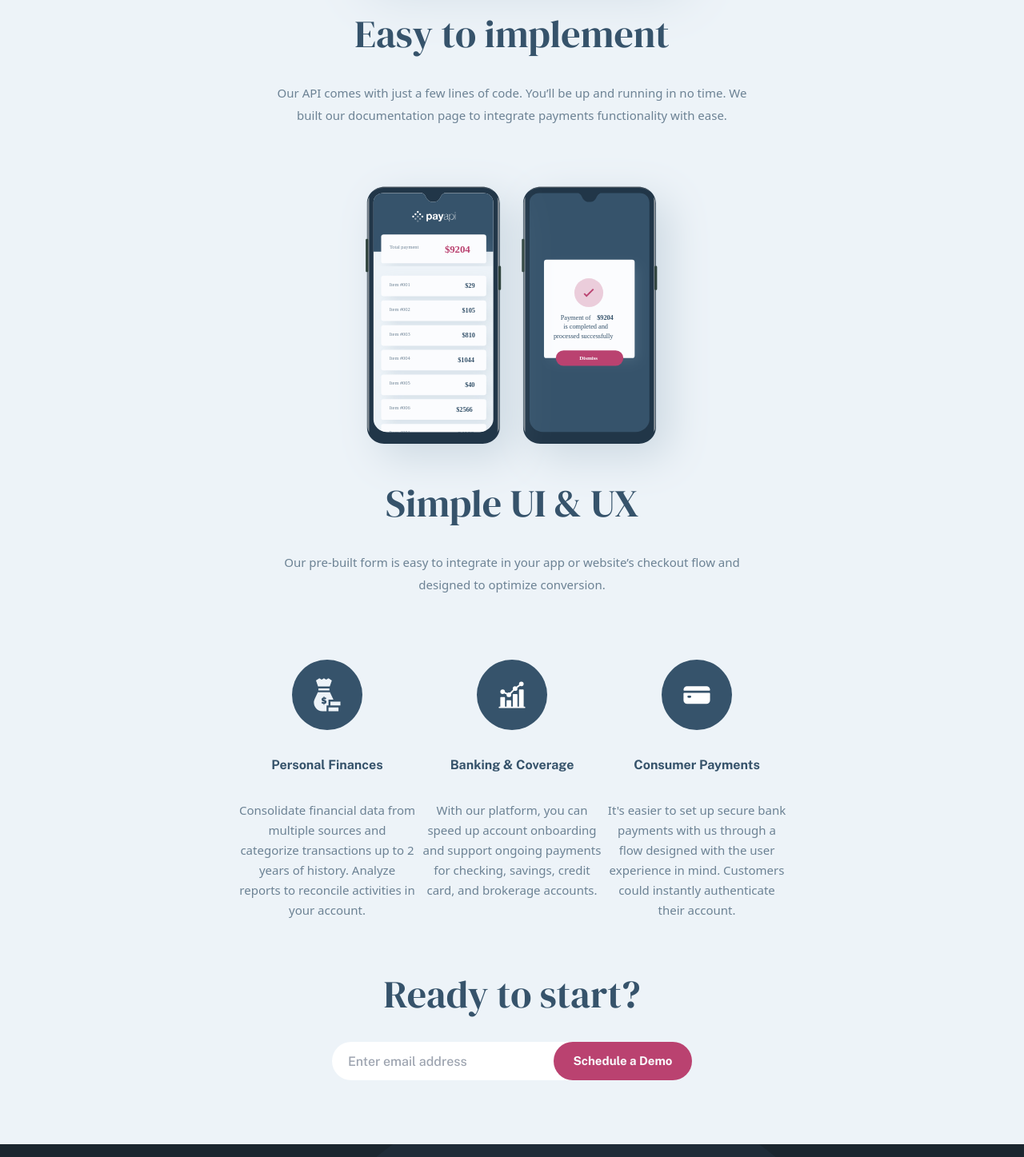
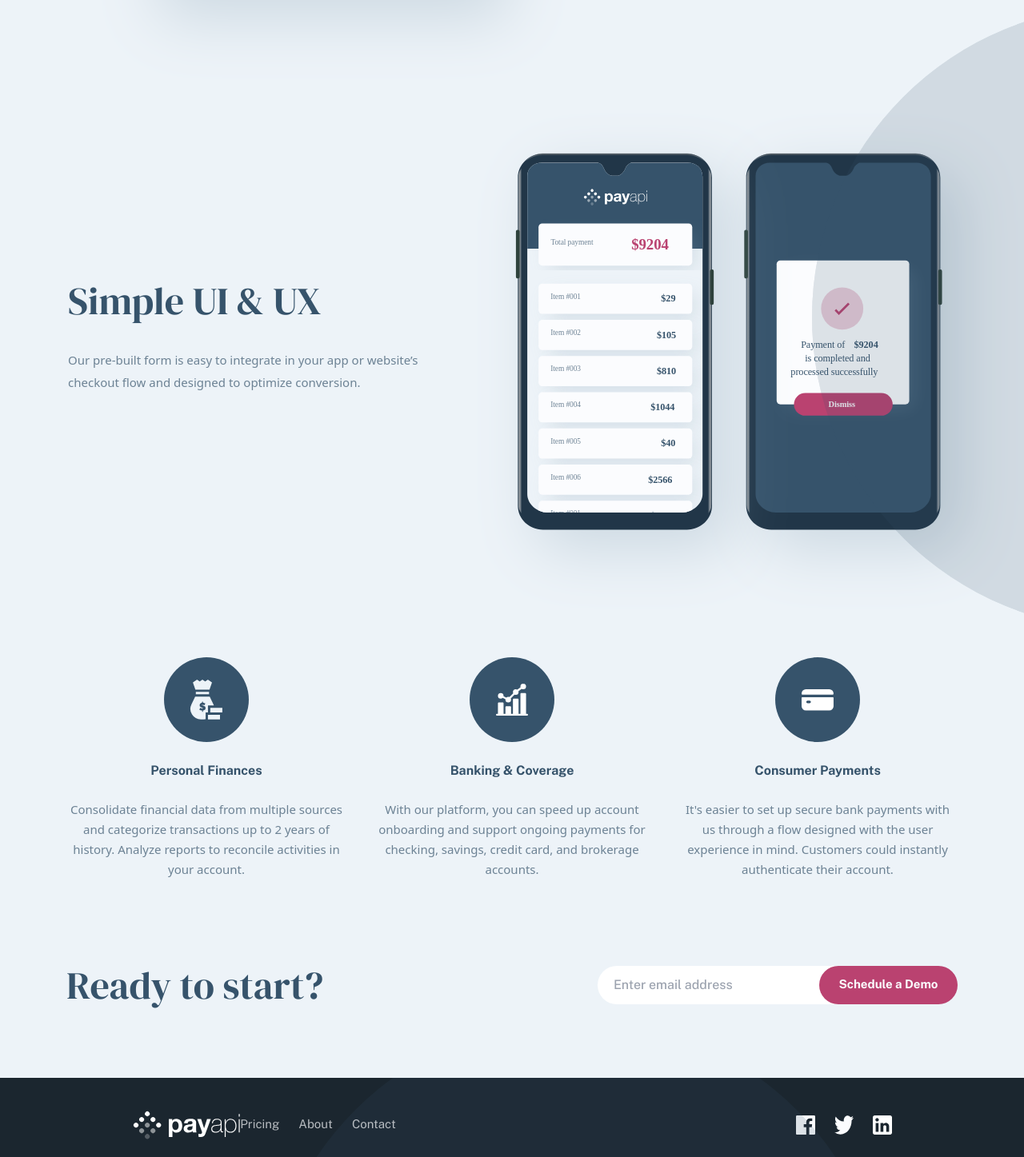
Before and after one commit to alvaro-frontend-mentor-projects/payapi-multi-page-website, a React (Create React App) app: page /#/ in a window 1280 px wide. Shown: the part 1603-3050 px from the top of the page at 80% size. Built offline with nearby package versions, Linux system fonts and the light colour scheme.

Commit message:
home page desktop view complete

```diff
--- a/src/components/homePage/HomeBody.jsx
+++ b/src/components/homePage/HomeBody.jsx
@@ -6,92 +6,102 @@ import twoPhone from '../../assets/home/desktop/illustration-simple-ui.svg'
 import personalFinance from '../../assets/home/desktop/icon-personal-finances.svg'
 import consumerPayment from '../../assets/home/desktop/icon-consumer-payments.svg'
 import banking from '../../assets/home/desktop/icon-banking-and-coverage.svg'
+import bgCircle from '../../assets/shared/desktop/bg-pattern-circle.svg'
+
 
 const HomeBody = () => {
   return (
-    <main className='flex flex-col mt-[40px] gap-10 items-center'>
+    <main className='flex flex-col mt-[40px] mx-[0px] gap-10 items-center relative'>
+        <img className='hidden lg:block absolute max-w-[1500px] lg:w-[780px] lg:left-[850px] lg:top-[340px] z-0' src={bgCircle} alt="" />
+
+
         {/* Code Image */}
+        <div className='flex flex-col lg:flex-row items-center gap-10  '>
             <div>
                 <img
-                className='max-w-[600px] w-[444px] md:w-[530px] ml-[36px] md:ml-[38px]'
+                    className='max-w-[600px] w-[444px] md:w-[530px] lg:w-[590px] ml-[36px] md:ml-[38px]'
                     src={codeImg}
                     alt="code image" />
             </div>
             {/* Easy to implement */}
-        <div className='flex flex-col items-centerb gap-6 items-center mt-[-80px] md:mt-[-90px]'>
+            <div className='flex flex-col  gap-6 items-center lg:items-start mt-[-80px] md:mt-[-90px] lg:mt-[-60px] lg:w-[445px] '>
                 <h1 className='text-[36px] md:text-[48px] font-SerifDisplay text-fmSanJuanBlue'>
                     Easy to implement
                 </h1>
-            <p className='text-center text-[15px] text-fmLightSanJuanBlue md:w-[600px] md:leading-[28px]'>
+                <p className='text-center lg:text-left text-[15px] text-fmLightSanJuanBlue w-[327px] md:w-[600px] lg:w-[440px] md:leading-[28px]'>
                 Our API comes with just a few lines of code. You’ll be up and running in no time. We built our documentation page to integrate payments functionality with ease.
                 </p>
             </div>
+        </div>
+
         {/* Two Phone image */}
+        <div className='flex flex-col lg:flex-row-reverse items-center gap-10  '>
             <div>
                 <img
-                className='max-w-[600px] w-[415px] md:w-[465px] ml-[30px]'
+                    className='max-w-[800px] w-[415px] md:w-[465px] lg:w-[680px] ml-[30px] lg:mr-[-80px]'
                     src={twoPhone}
                     alt="two phone showcasing ui" />
             </div>
             {/* Simple UI & UX */}
-        <div className='flex flex-col items-centerb gap-6 items-center mt-[-60px] md:mt-[-70px]'>
-            <h1 className='text-[36px] md:text-[48px] font-SerifDisplay text-fmSanJuanBlue'>
+            <div className='flex flex-col  gap-6 items-center lg:items-start  mt-[-60px] md:mt-[-70px]'>
+                <h1 className='text-[36px] md:text-[48px]  font-SerifDisplay text-fmSanJuanBlue'>
                     Simple UI & UX
                 </h1>
-            <p className='text-center text-[15px] text-fmLightSanJuanBlue md:w-[600px] md:leading-[28px]'>
+                <p className='text-center lg:text-left text-[15px] text-fmLightSanJuanBlue w-[327px] md:w-[600px] lg:w-[440px] md:leading-[28px]'>
                 Our pre-built form is easy to integrate in your app or website’s checkout flow and designed to optimize conversion.
                 </p>
             </div>
+        </div>
         {/* Features Container */}
-        <div className='flex flex-col justify-center items-center mt-[40px] gap-14'>
+        <div className='flex flex-col justify-center items-center mt-[40px] lg:mt-[20px]  gap-14'>
 
-            <div className='flex flex-col md:flex-row  md:justify-between md:align-stretch gap-14 md:gap-2 '>
+            <div className='flex flex-col md:flex-row  md:justify-between md:align-stretch gap-14 md:gap-2 lg:gap-8 '>
                 {/* Personal Finance */}
-                <div className='flex flex-col  justify-center md:justify-start items-center gap-8  '>
+                <div className='flex flex-col  justify-center md:justify-start items-center gap-8 lg:gap-6  '>
                     <img
-                        className='max-w-[400px] w-[106px] md:w-[88px]'
+                        className='max-w-[400px] w-[106px] md:w-[88px] lg:w-[106px]'
                         src={personalFinance}
                         alt="finances logo"
                     />
                     <h3 className='font-[18px] font-PublicSans font-[700] text-fmSanJuanBlue'>
                         Personal Finances
                     </h3>
-                    <p className='text-center text-[15px] text-fmLightSanJuanBlue md:leading-[25px] md:w-[223px]'>
+                    <p className='text-center text-[15px] text-fmLightSanJuanBlue md:leading-[25px] md:w-[223px] lg:w-[350px]'>
                     Consolidate financial data from multiple sources and categorize transactions up to 2 years of history. Analyze reports to reconcile activities in your account.
                     </p>
                 </div>
                 {/* Banking & Coverage */}
-                <div className='flex flex-col justify-center md:justify-start items-center gap-8 '>
+                <div className='flex flex-col justify-center md:justify-start items-center gap-8 lg:gap-6'>
                     <img
-                        className='max-w-[400px] w-[106px] md:w-[88px]'
+                        className='max-w-[400px] w-[106px] md:w-[88px] lg:w-[106px]'
                         src={banking}
                         alt="finances logo"
                     />
                     <h3 className='font-[18px] font-PublicSans font-[700] text-fmSanJuanBlue'>
                         Banking & Coverage
                     </h3>
-                    <p className='text-center text-[15px] text-fmLightSanJuanBlue md:leading-[25px]  md:w-[223px]'>
+                    <p className='text-center text-[15px] text-fmLightSanJuanBlue md:leading-[25px]  md:w-[223px] lg:w-[350px]'>
                     With our platform, you can speed up account onboarding and support ongoing payments for checking, savings, credit card, and brokerage accounts.
                     </p>
                 </div>
                 {/* Consumer Payments */}
-                <div className='flex flex-col justify-center md:justify-start items-center gap-8 '>
+                <div className='flex flex-col justify-center md:justify-start items-center gap-8 lg:gap-6'>
                     <img
-                        className='max-w-[400px] w-[106px] md:w-[88px]'
+                        className='max-w-[400px] w-[106px] md:w-[88px] lg:w-[106px]'
                         src={consumerPayment}
                         alt="finances logo"
                     />
                     <h3 className='font-[18px] font-PublicSans font-[700] text-fmSanJuanBlue'>
                         Consumer Payments
                     </h3>
-                    <p className='text-center text-[15px] text-fmLightSanJuanBlue md:leading-[25px]  md:w-[223px]'>
+                    <p className='text-center text-[15px] text-fmLightSanJuanBlue md:leading-[25px]  md:w-[223px] lg:w-[350px]'>
                     It's easier to set up secure bank payments with us through a flow designed with the user experience in mind. Customers could instantly authenticate their account.
                     </p>
                 </div>
             </div>
 
             {/* Call to action */}
-            <div className='flex flex-col items-center gap-6 mb-[80px]'>
+            <div className='flex flex-col lg:flex-row lg:justify-between lg:w-[100%] items-center gap-6 mb-[80px] lg:mt-[40px]'>
                 <h1 className='text-[32px] md:text-[48px] font-SerifDisplay text-fmSanJuanBlue'>
                     Ready to start?
                 </h1>
--- a/src/components/shared/Footer.jsx
+++ b/src/components/shared/Footer.jsx
@@ -23,7 +23,7 @@ const Footer = () => {
                 alt=""
             />
             {/* Links */}
-            <div className='flex flex-col md:flex-row items-center text-fmWaterWhite opacity-[70%] font-PublicSans md:text-[15px] md:ml-[-80px] gap-6 '>
+            <div className='flex flex-col md:flex-row items-center text-fmWaterWhite opacity-[70%] font-PublicSans md:text-[15px] md:ml-[-80px] lg:ml-[-500px] gap-6 '>
                 <Link to="/pricing">Pricing</Link>
                 <Link to="/About">About</Link>
                 <Link to="/Contact">Contact</Link>
```
Lines whose indentation alone changed are shown as unchanged.
